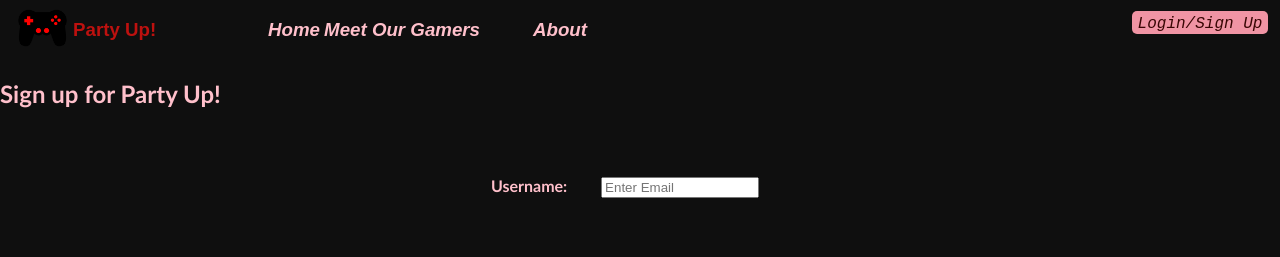
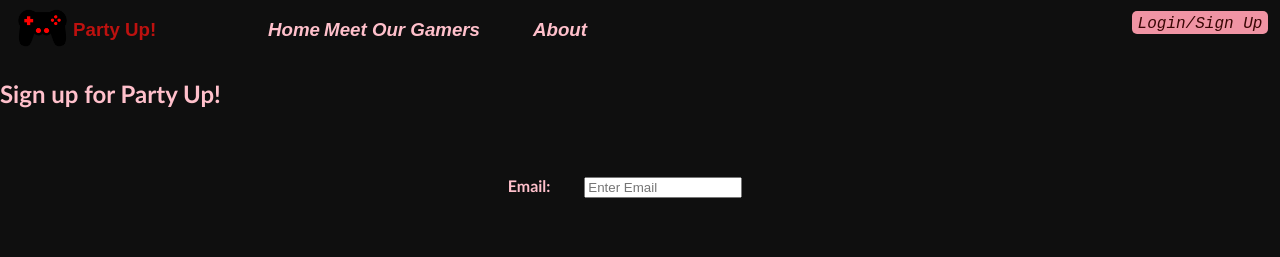
Before and after one commit to EmaleeSoto/Emalee-Full-Stack-Project, a React (Create React App) app in the folder front-end/: page /sign-up in a window 1280 px wide. Shown: the top 257 px of the page. Built offline with nearby package versions, Linux system fonts and the light colour scheme; no server answers.

Commit message:
Changed username to email to improve UI

```diff
--- a/front-end/src/Components/UserSignUp.js
+++ b/front-end/src/Components/UserSignUp.js
@@ -59,7 +59,7 @@
   };
   return (
     <div className="sign-up-section">
-      <label htmlFor="username">Username: </label>
+      <label htmlFor="email">Email: </label>
       <input
         id="email"
         type="email"
```
